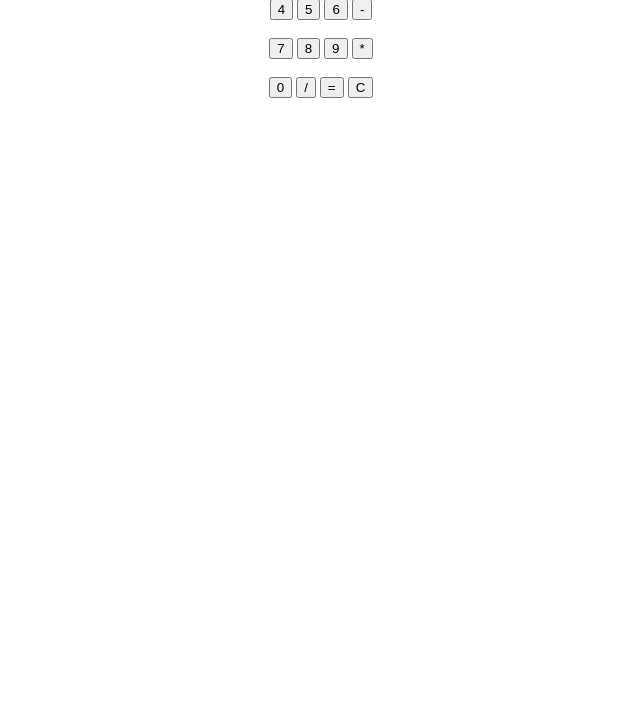
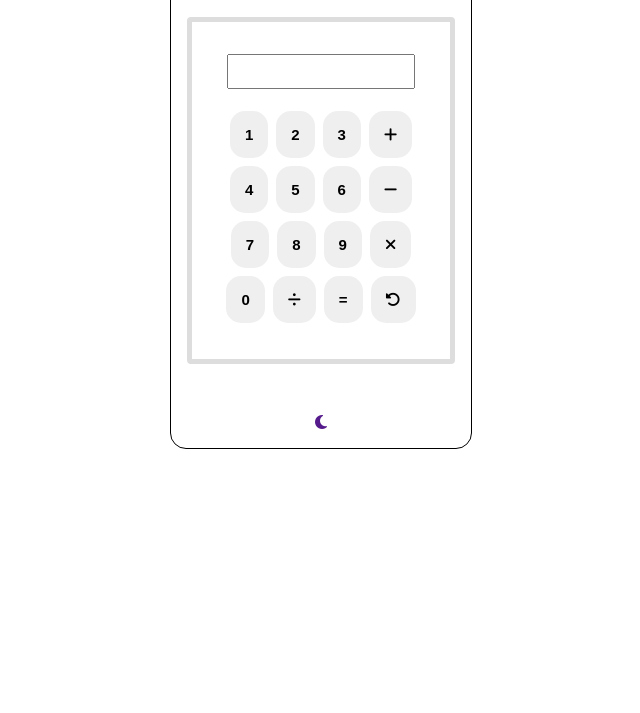
Before and after one commit to Anurag5183/Assiment-18, a plain HTML site: page index.html in a window 1280 px wide. Shown: the part 87-800 px from the top of the page, without its empty margins (319-959 px from the left). Drawn offline with Linux system fonts and the light colour scheme.

Commit message:
New version

```diff
--- /dev/null
+++ b/index.css
@@ -0,0 +1,61 @@
+body{
+    background-color: white;
+    text-align: center;
+    color: #000;
+
+}
+.container {
+    max-width: max-content;
+    margin: auto;
+    padding: 1rem;
+    background-color: #fff;
+    /* max-width: 290px; */
+    border: solid 1px black;
+    border-radius: 1rem;
+
+}
+.button{
+    font-size: 15px;
+    cursor: pointer;
+    /* padding-left: 15px; */
+    /* padding-right: 15px; */
+    text-align: center;
+    margin: 4px 2px;
+    text-decoration: none;
+    display: inline;
+    padding: 15px 15px 15px 15px;
+    border-radius: 15px;
+    border: none;
+    font-weight: 600;
+    max-width: fit-content;
+}
+.textview{
+    height: 35px;
+    width: 5cm;
+    /* padding: 15px ; */
+    font-size: 20px;
+    box-sizing: 15px;
+    /* border: none; */
+    text-align: right;
+
+}
+.darkmode{
+    background-color: black;
+    color: white;
+}
+*{
+    box-sizing: border-box;
+}
+.form{
+    /* max-width: 460px; */
+    margin: 2rem auto;
+    padding: 2rem;
+    border: 5px solid #ddd;
+    border-radius: 0.25rem;
+    background-color: #fff;
+    max-width: fit-content;
+}
+.button:hover{
+    border: solid 0.2px black;
+    margin: auto;
+}
--- a/index.html
+++ b/index.html
@@ -6,41 +6,51 @@
     <meta http-equiv="X-UA-Compatible" content="IE=edge">
     <meta name="viewport" content="width=device-width, initial-scale=1.0">
     <title>Calculater</title>
+    <link rel="stylesheet" href="index.css">
+
+    <script src="index.js">
+    </script>
+    <script src="https://kit.fontawesome.com/79dd8f83f9.js" crossorigin="anonymous"></script>
+
+
 </head>
 
-<script src="index.js">
+<body>
+    <div class="container">
+    <center>
+        <h2>Calculater</h2>
 
-
-</script>
-
-<body>
-    <center>
-
-        <form name="form">
-            <input type="text" name="textView">
+        <form name="form" class="form">
+            <input type="text" class="textview" name="textView">
             <br><br>
-            <input type="button" value="1" onclick="insert(1)">
-            <input type="button" value="2" onclick="insert(2)">
-            <input type="button" value="3" onclick="insert(3)">
-            <input type="button" value="+" onclick="insert('+')">
-            <br><br>
-            <input type="button" value="4" onclick="insert(4)">
-            <input type="button" value="5" onclick="insert(5)">
-            <input type="button" value="6" onclick="insert(6)">
-            <input type="button" value="-" onclick="insert('-')">
-            <br><br>
-            <input type="button" value="7" onclick="insert(7)">
-            <input type="button" value="8" onclick="insert(8)">
-            <input type="button" value="9" onclick="insert(9)">
-            <input type="button" value="*" onclick="insert('*')">
-            <br><br>
-            <input type="button" value="0" onclick="insert(0)">
-            <input type="button" value="/" onclick="insert('/')">
-            <input type="button" value="=" onclick="equal()">
-            <input type="button" value="C" onclick="c()">
+            <input type="button" value="1" class="button" onclick="insert(1)">
+            <input type="button" value="2" class="button" onclick="insert(2)">
+            <input type="button" value="3" class="button" onclick="insert(3)">
+            <button type="button" value="+" class="button" onclick="insert('+')"><i class="fa-solid fa-plus"></i></button>
+            <br>
+            <input type="button" value="4" class="button" onclick="insert(4)">
+            <input type="button" value="5" class="button" onclick="insert(5)">
+            <input type="button" value="6" class="button" onclick="insert(6)">
+            <button type="button" value="-" class="button" onclick="insert('-')"><i class="fa fa-minus" aria-hidden="true"></i></button>
+            <br>
+            <input type="button" value="7" class="button" onclick="insert(7)">
+            <input type="button" value="8" class="button" onclick="insert(8)">
+            <input type="button" value="9" class="button" onclick="insert(9)">
+            <button type="button" value="*" class="button" onclick="insert('*')"><i class="fa-solid fa-xmark"></i></button>
+            <br>
+            <input type="button" value="0" class="button" onclick="insert(0)">
+            <button type="button" value="/" class="button" onclick="insert('/')"><i class="fa-solid fa-divide"></i></button>
+            <input type="button" value="=" class="button" onclick="equal()">
+            <button type="button" value="C"  class="button" onclick="c()"><i class="fa-solid fa-rotate-left"></i></button>
             <br>
         </form>
     </center>
+    <br>
+    <a href="">
+
+        <i class="fa-solid fa-moon"></i>
+    </a>
+    </div>
 
 
 </body>
--- a/index.js
+++ b/index.js
@@ -10,3 +10,14 @@ function equal() {
 function c() {
   document.form.textView.value = " ";
 }
+function darkmode() {
+  var body = document.body;
+  body.classList.toggle("darkmode");
+
+  var mode = document.getElementById("dark mode").textContent= 'Dark-Mode';
+  if (mode.textContent == 'Dark-Mode') {
+    mode.textContent = "Light Mode";
+  } else {
+    mode.target.value("Dark Mode");
+  }
+}
```
